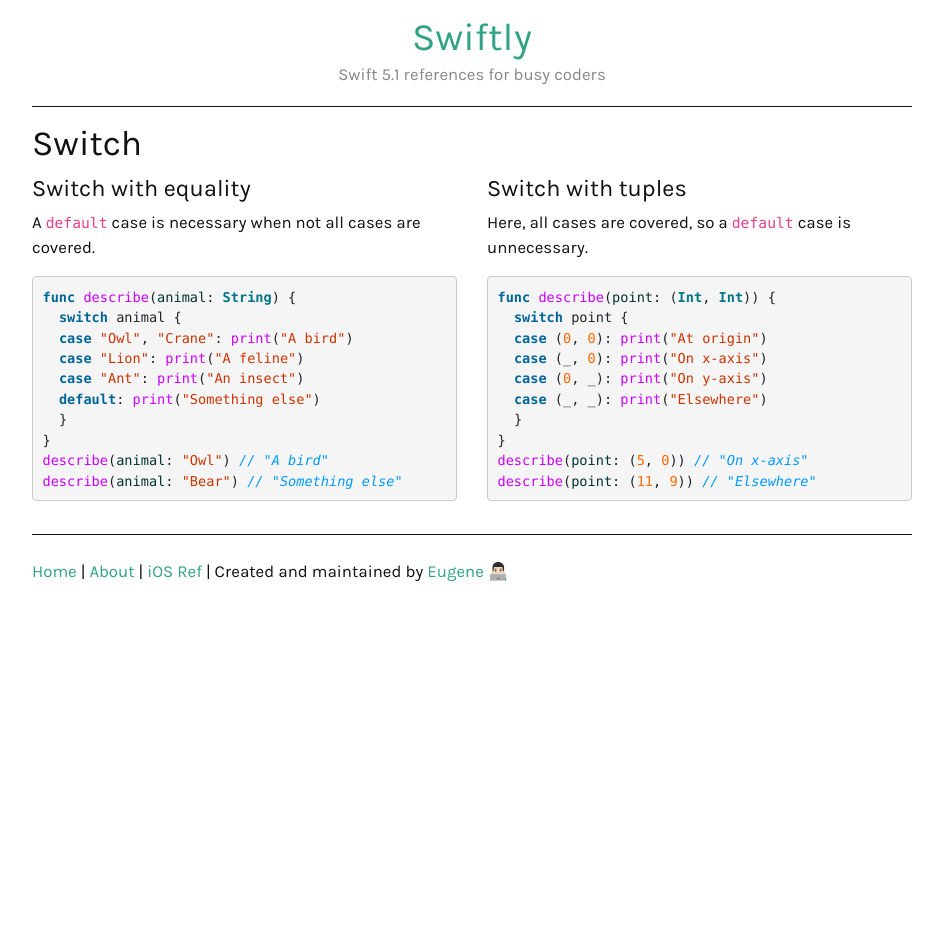
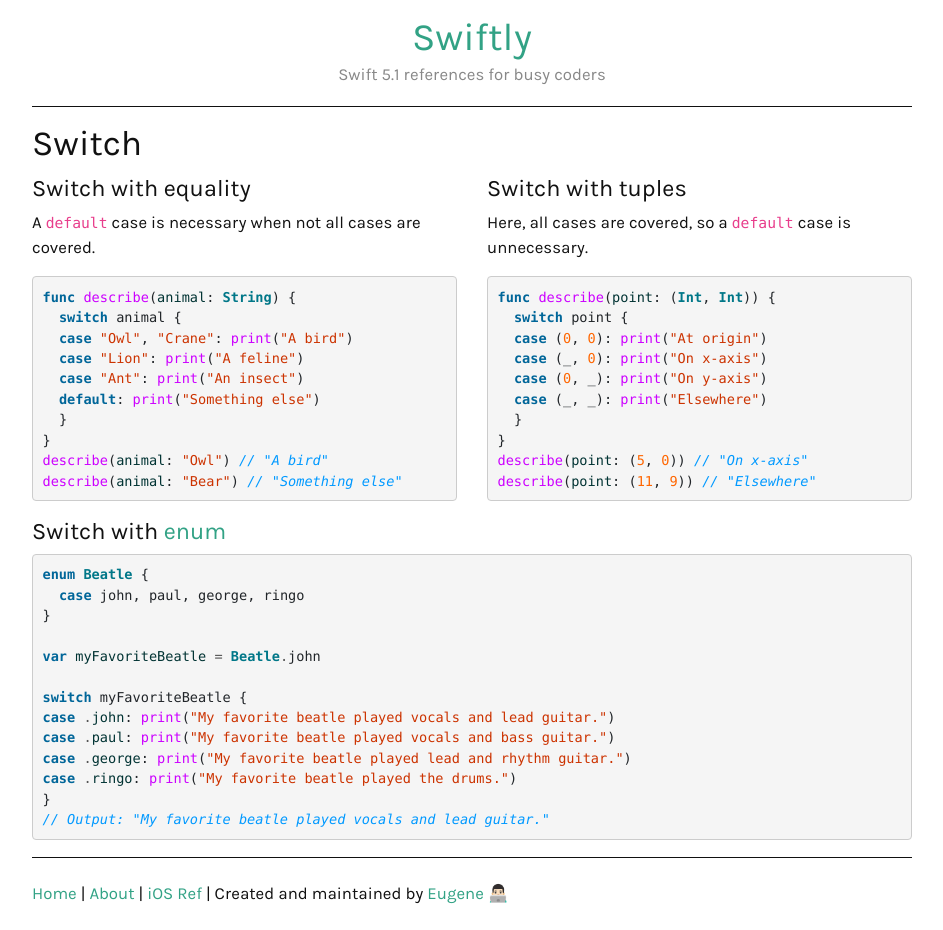
Before and after one commit to ebelinski/swiftly, a Jekyll site: the page built from switch.md, in a window 1280 px wide. Shown: the whole page, without its empty margins (168-1111 px from the left). Built offline with Jekyll 4.4.1, drawn with Linux system fonts in a browser that asks for light colours; comment, search, counter and statistics services are not loaded; before the commit the page ends 900 px from its top, so only the background shows below that.

Commit message:
added switch with enum to switch page

````diff
--- a/switch.md
+++ b/switch.md
@@ -46,3 +46,21 @@ describe(point: (11, 9)) // "Elsewhere"
 ```
 
 {% include closecol.html closerow=true %}
+
+### Switch with [enum](/enums)
+
+```swift
+enum Beatle {
+  case john, paul, george, ringo
+}
+
+var myFavoriteBeatle = Beatle.john
+
+switch myFavoriteBeatle {
+case .john: print("My favorite beatle played vocals and lead guitar.")
+case .paul: print("My favorite beatle played vocals and bass guitar.")
+case .george: print("My favorite beatle played lead and rhythm guitar.")
+case .ringo: print("My favorite beatle played the drums.")
+}
+// Output: "My favorite beatle played vocals and lead guitar."
+```
````
